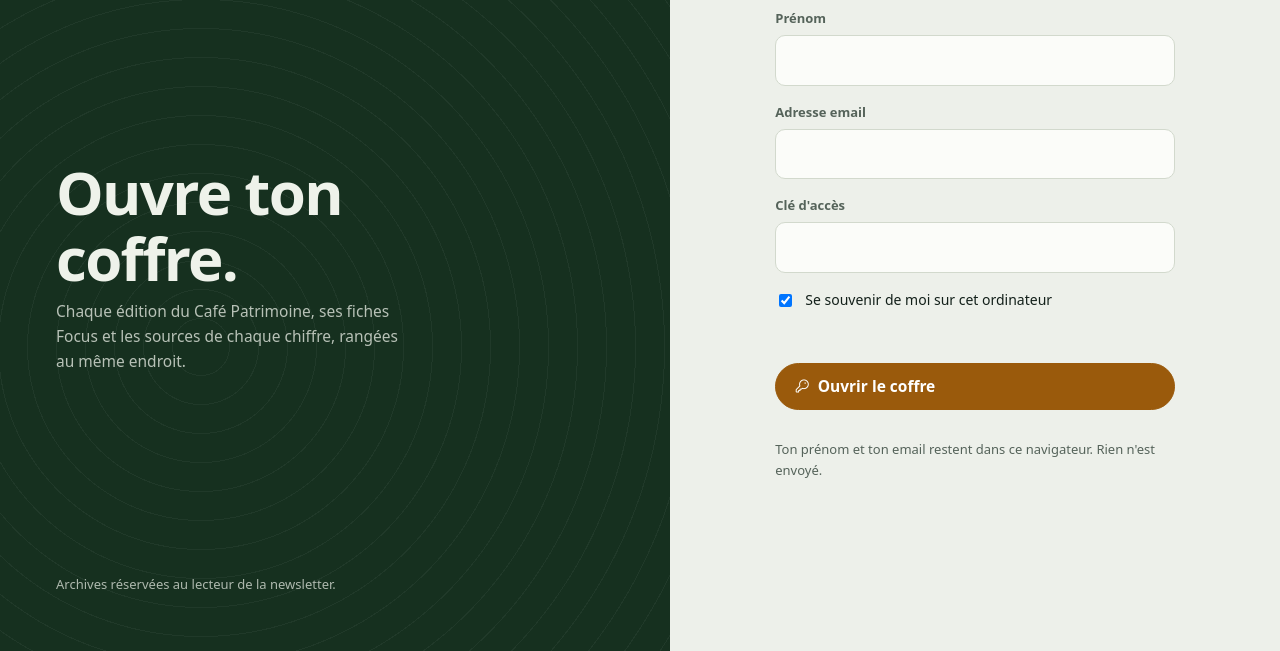
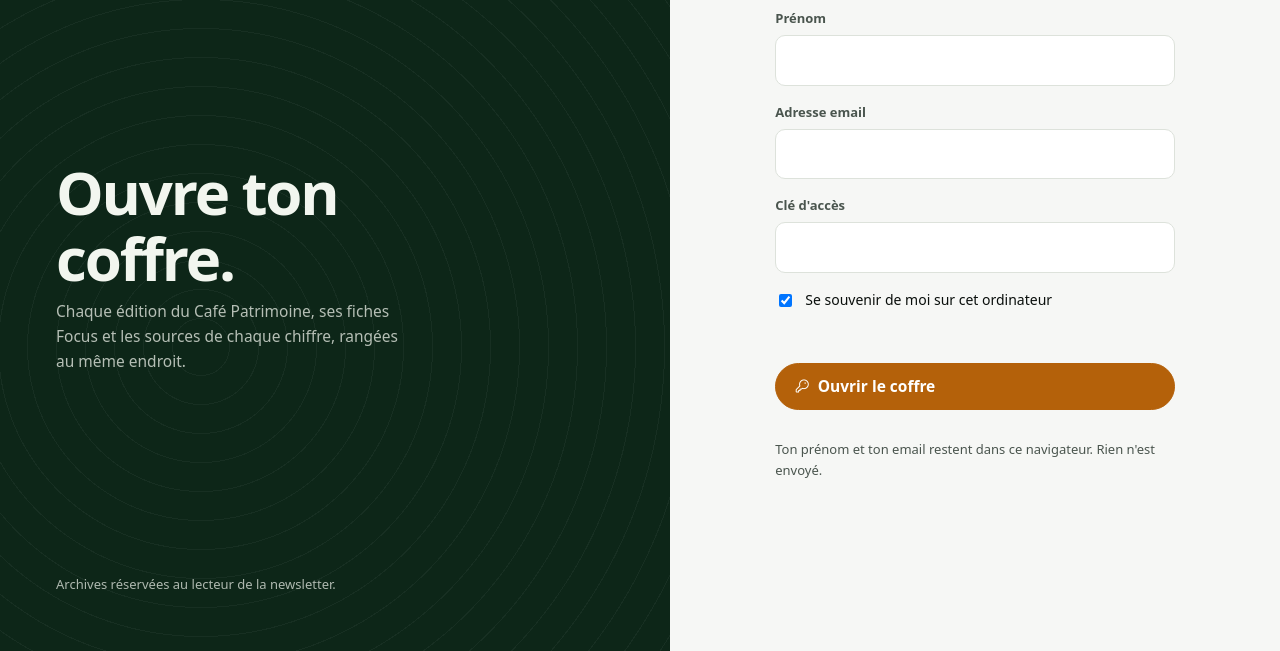
Before and after one commit to Matissepcd26/newsletter-patrimoine, a plain HTML site: page index.html in a window 1280 px wide. Shown: the part 149-800 px from the top of the page. Drawn offline with nearby package versions, Linux system fonts and the light colour scheme; a web font is replaced by a local one.

Commit message:
Le Coffre : contenu poussé par la barre latérale, direction plus contrastée, thème clair, sombre ou automatique

```diff
--- a/app.js
+++ b/app.js
@@ -47,6 +47,7 @@ function route() {
 
 function clic(ev) {
   if (ev.target.id === "oublier") return oublier();
+  if (ev.target.closest("#theme")) return changerTheme();
   const el = ev.target.closest("[data-n], [data-theme], [data-chip], [data-ancre]");
   if (!el) return;
   if (el.dataset.ancre) return document.getElementById(el.dataset.ancre).scrollIntoView({block: "start"});
@@ -65,7 +66,17 @@ function saisie(ev) {
   majFiches();
 }
 
+const MODES = ["auto", "light", "dark"], NOMS_MODES = {auto: "automatique", light: "clair", dark: "sombre"};
+function appliquerTheme(m) {
+  m === "auto" ? delete document.documentElement.dataset.theme : document.documentElement.dataset.theme = m;
+  try { localStorage.setItem("coffre-theme", m); } catch {}
+  $("#theme .lbl").textContent = `Thème ${NOMS_MODES[m]}`;
+  $("#theme").setAttribute("aria-label", `Thème ${NOMS_MODES[m]}, cliquer pour changer`);
+}
+const changerTheme = () => appliquerTheme(MODES[(MODES.indexOf(document.documentElement.dataset.theme || "auto") + 1) % 3]);
+
 async function init() {
+  try { appliquerTheme(localStorage.getItem("coffre-theme") || "auto"); } catch { appliquerTheme("auto"); }
   if ("serviceWorker" in navigator) navigator.serviceWorker.register("sw.js").catch(() => {});
   addEventListener("hashchange", route);
   try { profil = JSON.parse(localStorage.getItem(PROFIL) || sessionStorage.getItem(PROFIL)); } catch { profil = null; }
--- a/index.html
+++ b/index.html
@@ -10,7 +10,8 @@
 <link rel="manifest" href="manifest.webmanifest">
 <link rel="icon" href="logo.svg" type="image/svg+xml">
 <link rel="apple-touch-icon" href="apple-touch-icon.png">
-<meta name="theme-color" content="#16301f">
+<meta name="theme-color" content="#0d2618">
+<script>try { const t = localStorage.getItem("coffre-theme"); if (t && t !== "auto") document.documentElement.dataset.theme = t; } catch (e) {}</script>
 </head>
 <body>
 <div class="gate" id="entree" hidden>
@@ -41,6 +42,7 @@
       <a href="#/a-propos" data-vue="a-propos"><i class="ph ph-info"></i><span class="lbl">À propos</span></a>
     </nav>
     <div class="side-themes" id="themes-lateraux"></div>
+    <button class="theme" id="theme" type="button"><i class="ph ph-circle-half"></i><span class="lbl">Thème automatique</span></button>
     <div class="profil" id="profil"></div>
   </aside>
   <main id="contenu" tabindex="-1"><div class="skeleton" aria-label="Chargement"></div></main>
--- a/styles.css
+++ b/styles.css
@@ -3,15 +3,12 @@
 @font-face { font-family: "Geist Mono"; src: url("https://cdn.jsdelivr.net/npm/@fontsource-variable/geist-mono@5.1.0/files/geist-mono-latin-wght-normal.woff2") format("woff2"); font-weight: 100 900; font-display: swap; }
 
 :root {
-  --bg: #edf0ea; --surface: #fbfcf9; --surface-2: #e2e7de; --text: #13201a; --muted: #55635a; --line: #d2d9cd;
-  --accent: #9a5a0c; --accent-soft: #f4e8d6; --on-accent: #ffffff; --vault: #16301f; --vault-text: #eef2ea;
+  --bg: #f6f7f5; --surface: #ffffff; --surface-2: #eceeea; --text: #0a0f0c; --muted: #4a554e; --line: #dde2db; --accent: #b4610a; --accent-soft: #fbeedd; --on-accent: #ffffff; --vault: #0d2618; --vault-text: #f2f6ef;
   --sans: "Geist", ui-sans-serif, system-ui, -apple-system, "Segoe UI", sans-serif;
   --mono: "Geist Mono", ui-monospace, "SF Mono", Menlo, monospace;
 }
-@media (prefers-color-scheme: dark) {
-  :root { --bg: #0b130f; --surface: #111c16; --surface-2: #17251d; --text: #e6ece3; --muted: #98a79c; --line: #22322a;
-          --accent: #e6a54a; --accent-soft: #2a2213; --on-accent: #0b130f; --vault: #132a1c; --vault-text: #eef2ea; }
-}
+:root[data-theme="dark"] { --bg: #060807; --surface: #0e1310; --surface-2: #151c17; --text: #f3f6f1; --muted: #9aa69e; --line: #1f2a23; --accent: #ffb547; --accent-soft: #2b2010; --on-accent: #060807; --vault: #0b2316; --vault-text: #f2f6ef; }
+@media (prefers-color-scheme: dark) { :root:not([data-theme="light"]) { --bg: #060807; --surface: #0e1310; --surface-2: #151c17; --text: #f3f6f1; --muted: #9aa69e; --line: #1f2a23; --accent: #ffb547; --accent-soft: #2b2010; --on-accent: #060807; --vault: #0b2316; --vault-text: #f2f6ef; } }
 * { box-sizing: border-box; }
 html { -webkit-text-size-adjust: 100%; }
 body { margin: 0; background: var(--bg); color: var(--text); font: 15.5px/1.6 var(--sans); }
@@ -41,7 +38,7 @@ button { font: inherit; color: inherit; }
 main { padding: 44px clamp(16px, 4vw, 56px) 88px; max-width: 1120px; width: 100%; }
 
 /* Typographie */
-h1 { margin: 0 0 8px; font-size: clamp(28px, 3.4vw, 40px); line-height: 1.1; letter-spacing: -0.028em; font-weight: 650; }
+h1 { margin: 0 0 8px; font-size: clamp(28px, 3.4vw, 40px); line-height: 1.1; letter-spacing: -0.036em; font-weight: 720; }
 h2 { margin: 52px 0 16px; font-size: 20px; letter-spacing: -0.015em; font-weight: 620; }
 .lead { margin: 0; color: var(--muted); max-width: 62ch; }
 .meta { font-size: 13px; color: var(--muted); }
@@ -182,15 +179,17 @@ h2 { margin: 52px 0 16px; font-size: 20px; letter-spacing: -0.015em; font-weight
 .brand strong { font-size: 18px; }
 .gate-art img { border-radius: 14px; }
 @media (min-width: 861px) {
-  .shell { grid-template-columns: 72px minmax(0, 1fr); }
-  .side { position: fixed; left: 0; top: 0; z-index: 5; width: 72px; padding: 22px 16px; background: var(--bg); overflow-x: hidden;
-          transition: width .28s cubic-bezier(.16, 1, .3, 1), box-shadow .28s; }
-  .side:hover, .side:focus-within { width: 260px; box-shadow: 18px 0 48px rgb(10 20 14 / .16); }
+  .shell { grid-template-columns: 72px minmax(0, 1fr); transition: grid-template-columns .3s cubic-bezier(.16, 1, .3, 1); }
+  .shell:has(.side:hover), .shell:has(.side:focus-within) { grid-template-columns: 256px minmax(0, 1fr); }
+  .side { position: sticky; top: 0; padding: 22px 16px; overflow-x: hidden; }
   .brand { padding: 0; }
   .nav a { padding: 10px 11px; white-space: nowrap; }
   .side .lbl, .side-themes, .profil { opacity: 0; transition: opacity .18s; white-space: nowrap; pointer-events: none; }
   .side:hover .lbl, .side:focus-within .lbl, .side:hover .side-themes, .side:focus-within .side-themes,
   .side:hover .profil, .side:focus-within .profil { opacity: 1; pointer-events: auto; }
-  main { grid-column: 2; }
 }
-@media (prefers-reduced-motion: reduce) { .side, .side .lbl { transition: none; } }
+.theme { display: flex; align-items: center; gap: 10px; padding: 10px 11px; border: 0; border-radius: 10px; background: none; color: var(--muted); cursor: pointer; white-space: nowrap; }
+.theme:hover { color: var(--text); background: var(--surface-2); }
+.theme i { font-size: 18px; }
+@media (max-width: 860px) { .theme { position: absolute; top: 12px; right: 12px; padding: 8px; } .theme .lbl { display: none; } }
+@media (prefers-reduced-motion: reduce) { .shell, .side .lbl { transition: none; } }
```
